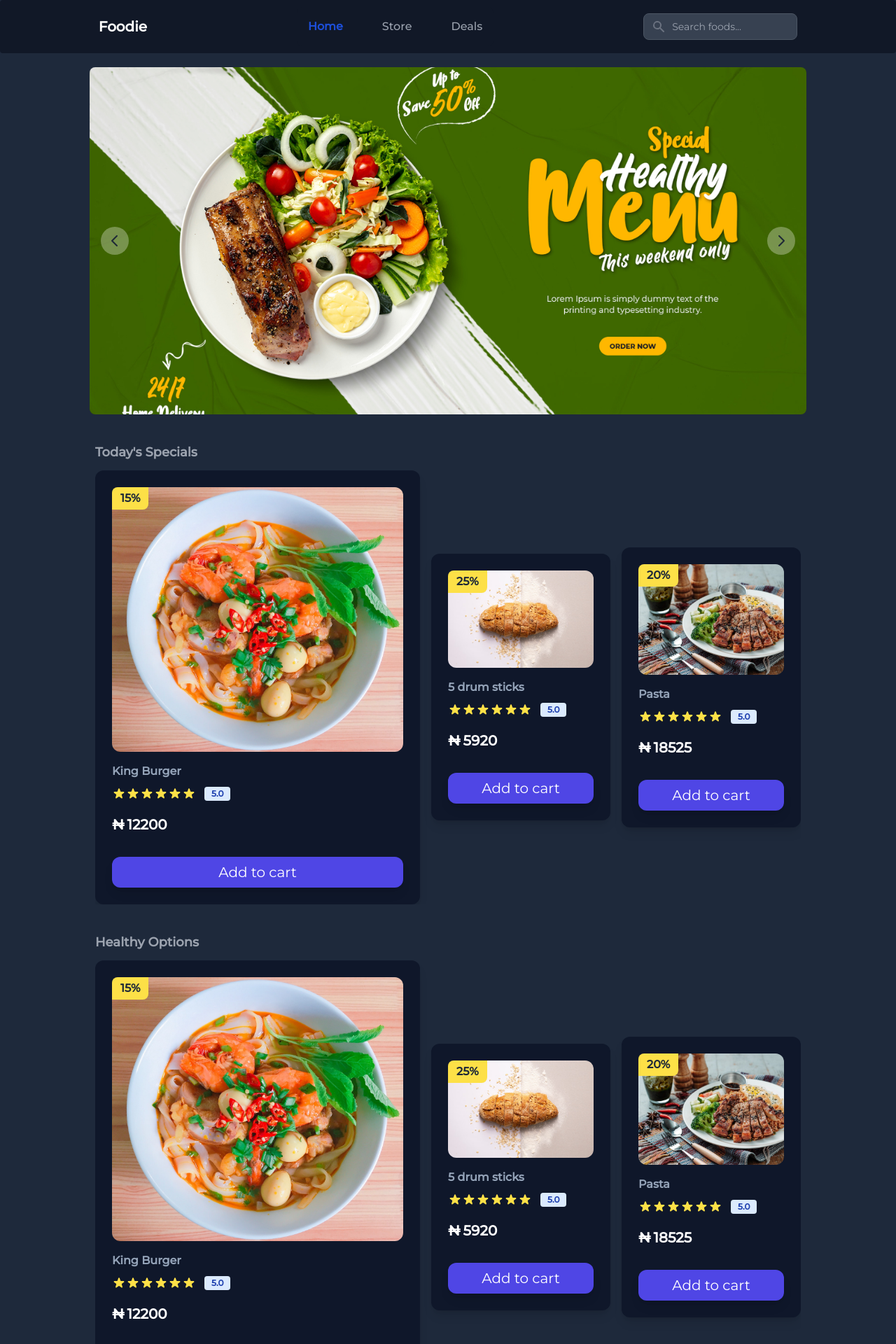
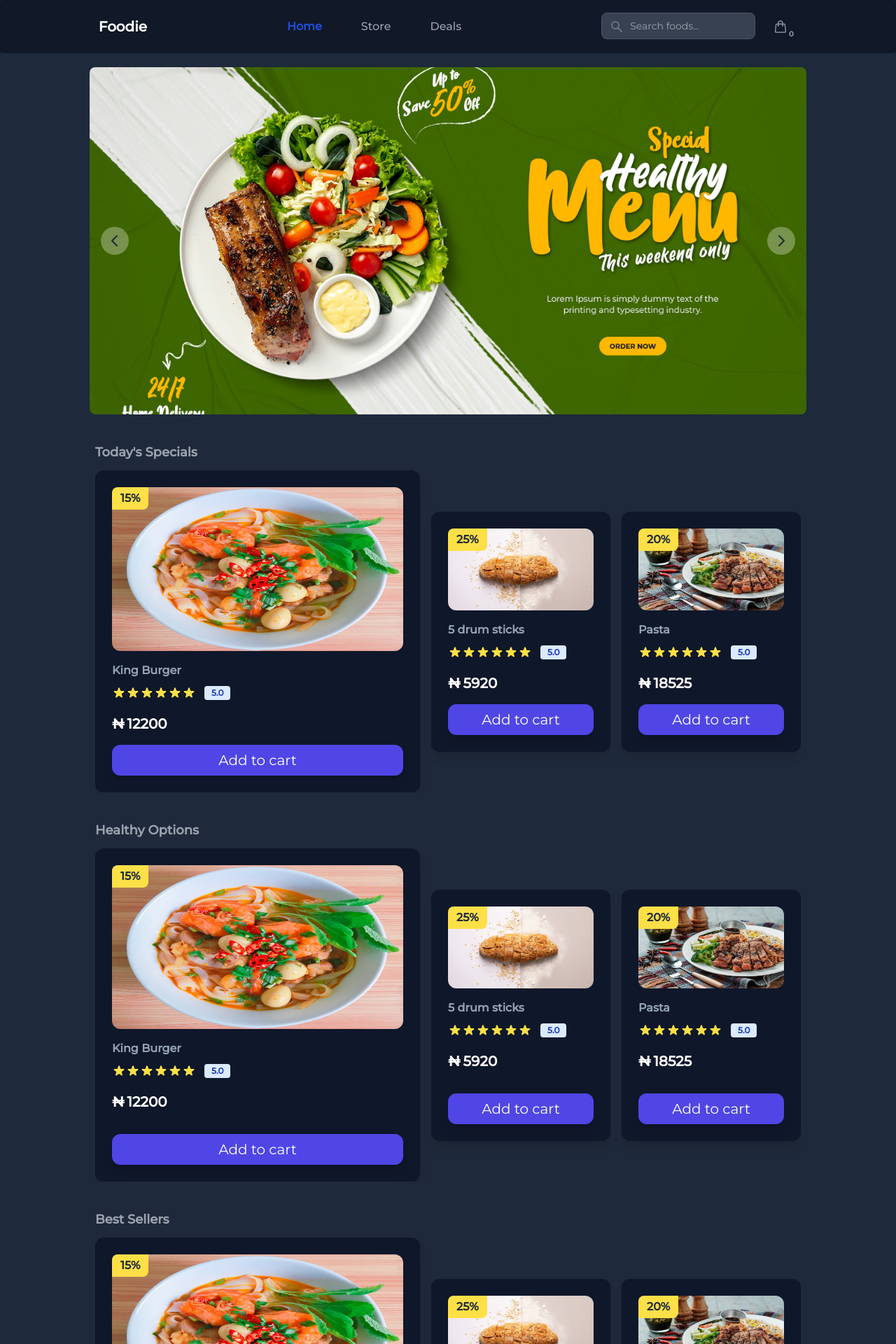
Before and after one commit to kyng-cytro/foodie, a PHP site: page / in a window 1280 px wide. Shown: the top 1920 px of the page at 70% size. Run offline with PHP 8.4, Linux system fonts and the light colour scheme; some libraries are stand-ins or nearby versions; grey boxes are pictures that could not be loaded.

Commit message:
:sparkles: added cart & some stuffs

```diff
--- a/css/output.css
+++ b/css/output.css
@@ -604,8 +604,64 @@ video {
   top: 50%;
 }
 
+.top-1 {
+  top: 0.25rem;
+}
+
+.top-3 {
+  top: 0.75rem;
+}
+
+.-top-1 {
+  top: -0.25rem;
+}
+
+.-top-3 {
+  top: -0.75rem;
+}
+
+.top-2 {
+  top: 0.5rem;
+}
+
+.left-4 {
+  left: 1rem;
+}
+
+.right-4 {
+  right: 1rem;
+}
+
+.right-\[0\.3rem\] {
+  right: 0.3rem;
+}
+
+.top-\[0\.8rem\] {
+  top: 0.8rem;
+}
+
+.top-\[1\.3rem\] {
+  top: 1.3rem;
+}
+
+.right-\[0\.4rem\] {
+  right: 0.4rem;
+}
+
+.right-\[0\.2rem\] {
+  right: 0.2rem;
+}
+
+.right-\[0\.1rem\] {
+  right: 0.1rem;
+}
+
 .z-30 {
   z-index: 30;
+}
+
+.z-10 {
+  z-index: 10;
 }
 
 .mx-auto {
@@ -691,16 +747,16 @@ video {
   display: none;
 }
 
+.aspect-auto {
+  aspect-ratio: auto;
+}
+
 .aspect-square {
   aspect-ratio: 1 / 1;
 }
 
 .aspect-video {
   aspect-ratio: 16 / 9;
-}
-
-.aspect-auto {
-  aspect-ratio: auto;
 }
 
 .h-3 {
@@ -725,6 +781,14 @@ video {
 
 .h-full {
   height: 100%;
+}
+
+.max-h-24 {
+  max-height: 6rem;
+}
+
+.max-h-36 {
+  max-height: 9rem;
 }
 
 .min-h-screen {
@@ -1032,6 +1096,10 @@ video {
   padding-top: 1.5rem;
 }
 
+.text-center {
+  text-align: center;
+}
+
 .font-montserrat {
   font-family: Montserrat, sans-serif;
 }
@@ -1059,6 +1127,14 @@ video {
 .text-xs {
   font-size: 0.75rem;
   line-height: 1rem;
+}
+
+.text-\[8px\] {
+  font-size: 8px;
+}
+
+.text-\[10px\] {
+  font-size: 10px;
 }
 
 .font-semibold {
@@ -1107,6 +1183,11 @@ video {
 .text-yellow-300 {
   --tw-text-opacity: 1;
   color: rgb(253 224 71 / var(--tw-text-opacity));
+}
+
+.text-red-600 {
+  --tw-text-opacity: 1;
+  color: rgb(220 38 38 / var(--tw-text-opacity));
 }
 
 .placeholder-gray-400::-moz-placeholder {
@@ -1292,6 +1373,14 @@ video {
     margin-top: 0px;
   }
 
+  .md\:mr-4 {
+    margin-right: 1rem;
+  }
+
+  .md\:ml-4 {
+    margin-left: 1rem;
+  }
+
   .md\:block {
     display: block;
   }
--- a/index.php
+++ b/index.php
@@ -1,3 +1,4 @@
+<?php session_start() ?>
 <!DOCTYPE html>
 <html lang="en">
 
@@ -16,10 +17,23 @@
 
 <?php
 $items = [
-  ['img' => 'images/foods/food_image_1.jpg', 'name' => 'King Burger', 'price' => '12200', 'discount' => '15%'],
-  ['img' => 'images/foods/food_image_2.jpg', 'name' => '5 drum sticks', 'price' => '5920', 'discount' => '25%'],
-  ['img' => 'images/foods/food_image_3.jpg', 'name' => 'Pasta', 'price' => '18525', 'discount' => '20%']
+  ['id' => 1, 'img' => 'images/foods/food_image_1.jpg', 'name' => 'King Burger', 'price' => '12200', 'discount' => '15%'],
+  ['id' => 2, 'img' => 'images/foods/food_image_2.jpg', 'name' => '5 drum sticks', 'price' => '5920', 'discount' => '25%'],
+  ['id' => 3, 'img' => 'images/foods/food_image_3.jpg', 'name' => 'Pasta', 'price' => '18525', 'discount' => '20%']
 ]
+?>
+
+<?php
+function addToCart($id)
+{
+  $_SESSION['cart'] = $id;
+  header('location: ' . $_SERVER['PHP_SELF']);
+}
+
+
+if (isset($_GET['addtocart'])) {
+  addToCart($_GET['addtocart']);
+}
 ?>
 
 <body class="bg-slate-800">
@@ -89,7 +103,7 @@ $items = [
             <div class="max-w-lg bg-slate-900 px-6 pt-6 pb-2 rounded-xl shadow-lg transform hover:scale-105 transition duration-500">
               <!-- Image & Discount -->
               <div class="relative">
-                <img class="w-full rounded-xl aspect-auto" src="<?php echo $item['img'] ?>" alt="<?php echo $item['name'] ?>" />
+                <img class="w-full rounded-xl aspect-video" src="<?php echo $item['img'] ?>" alt="<?php echo $item['name'] ?>" />
                 <p class="absolute top-0 bg-yellow-300 text-gray-800 font-semibold py-1 px-3 rounded-br-lg rounded-tl-lg"><?php echo $item['discount'] ?></p>
               </div>
               <!-- Name -->
@@ -110,7 +124,7 @@ $items = [
 
               <!-- Button -->
               <div class="my-4">
-                <button class="mt-4 text-sm md:text-xl w-full text-white bg-indigo-600 py-2 rounded-xl shadow-lg hover:bg-indigo-800 focus:bg-indigo-800 duration-500">Add to cart</button>
+                <a href="<?php echo $_SERVER['PHP_SELF'] . '?addtocart=' . $item['id'] ?>" class="block text-center mt-4 text-sm md:text-xl w-full text-white bg-indigo-600 py-2 rounded-xl shadow-lg hover:bg-indigo-800 focus:bg-indigo-800 duration-500">Add to cart</a>
               </div>
             </div>
           <?php endforeach; ?>
@@ -127,7 +141,7 @@ $items = [
             <div class="max-w-lg bg-slate-900 px-6 pt-6 pb-2 rounded-xl shadow-lg transform hover:scale-105 transition duration-500">
               <!-- Image & Discount -->
               <div class="relative">
-                <img class="w-full rounded-xl" src="<?php echo $item['img'] ?>" alt="<?php echo $item['name'] ?>" />
+                <img class="w-full rounded-xl aspect-video" src="<?php echo $item['img'] ?>" alt="<?php echo $item['name'] ?>" />
                 <p class="absolute top-0 bg-yellow-300 text-gray-800 font-semibold py-1 px-3 rounded-br-lg rounded-tl-lg"><?php echo $item['discount'] ?></p>
               </div>
               <!-- Name -->
@@ -165,7 +179,7 @@ $items = [
             <div class="max-w-lg bg-slate-900 px-6 pt-6 pb-2 rounded-xl shadow-lg transform hover:scale-105 transition duration-500">
               <!-- Image & Discount -->
               <div class="relative">
-                <img class="w-full rounded-xl" src="<?php echo $item['img'] ?>" alt="<?php echo $item['name'] ?>" />
+                <img class="w-full rounded-xl aspect-video" src="<?php echo $item['img'] ?>" alt="<?php echo $item['name'] ?>" />
                 <p class="absolute top-0 bg-yellow-300 text-gray-800 font-semibold py-1 px-3 rounded-br-lg rounded-tl-lg"><?php echo $item['discount'] ?></p>
               </div>
               <!-- Name -->
--- a/partials/header.php
+++ b/partials/header.php
@@ -1,4 +1,5 @@
 <?php include("constants/database.php") ?>
+
 <!-- Navbar -->
 <nav class="border-gray-200 px-2 sm:px-4 py-2.5 rounded bg-gray-900">
   <div class="md:max-w-[80%] container flex flex-wrap items-center justify-between mx-auto">
@@ -27,6 +28,16 @@
           <path fill-rule="evenodd" d="M3 5a1 1 0 011-1h12a1 1 0 110 2H4a1 1 0 01-1-1zM3 10a1 1 0 011-1h12a1 1 0 110 2H4a1 1 0 01-1-1zM3 15a1 1 0 011-1h12a1 1 0 110 2H4a1 1 0 01-1-1z" clip-rule="evenodd"></path>
         </svg>
       </button>
+
+      <!-- Cart Button-->
+      <button type="button" data-collapse-toggle="navbar-search" aria-controls="navbar-search" aria-expanded="false" class=" text-gray-400 hover:bg-gray-700 focus:outline-none focus:ring-4 focus:ring-gray-700 rounded-lg text-sm p-2.5 mr-1 md:ml-4 relative">
+        <svg class="w-5 h-5" aria-hidden="true" fill="none" stroke="currentColor" stroke-width="1.5" viewBox="0 0 24 24" xmlns="http://www.w3.org/2000/svg">
+          <path stroke-linecap="round" stroke-linejoin="round" d="M15.75 10.5V6a3.75 3.75 0 10-7.5 0v4.5m11.356-1.993l1.263 12c.07.665-.45 1.243-1.119 1.243H4.25a1.125 1.125 0 01-1.12-1.243l1.264-12A1.125 1.125 0 015.513 7.5h12.974c.576 0 1.059.435 1.119 1.007zM8.625 10.5a.375.375 0 11-.75 0 .375.375 0 01.75 0zm7.5 0a.375.375 0 11-.75 0 .375.375 0 01.75 0z"></path>
+        </svg>
+        <span class="sr-only">Cart</span>
+        <!-- TODO: make item count dynamic -->
+        <span class="absolute text-[10px]  font-semibold top-[1.3rem] right-[0.1rem]"><?php echo $_SESSION['cart'] ?? 0  ?></span>
+      </button>
     </div>
     <div class="items-center justify-between hidden w-full md:flex md:w-auto md:order-1" id="navbar-search">
       <div class="relative mt-3 md:hidden">
```
Also changed, not shown: partials/footer.php (indentation only).
